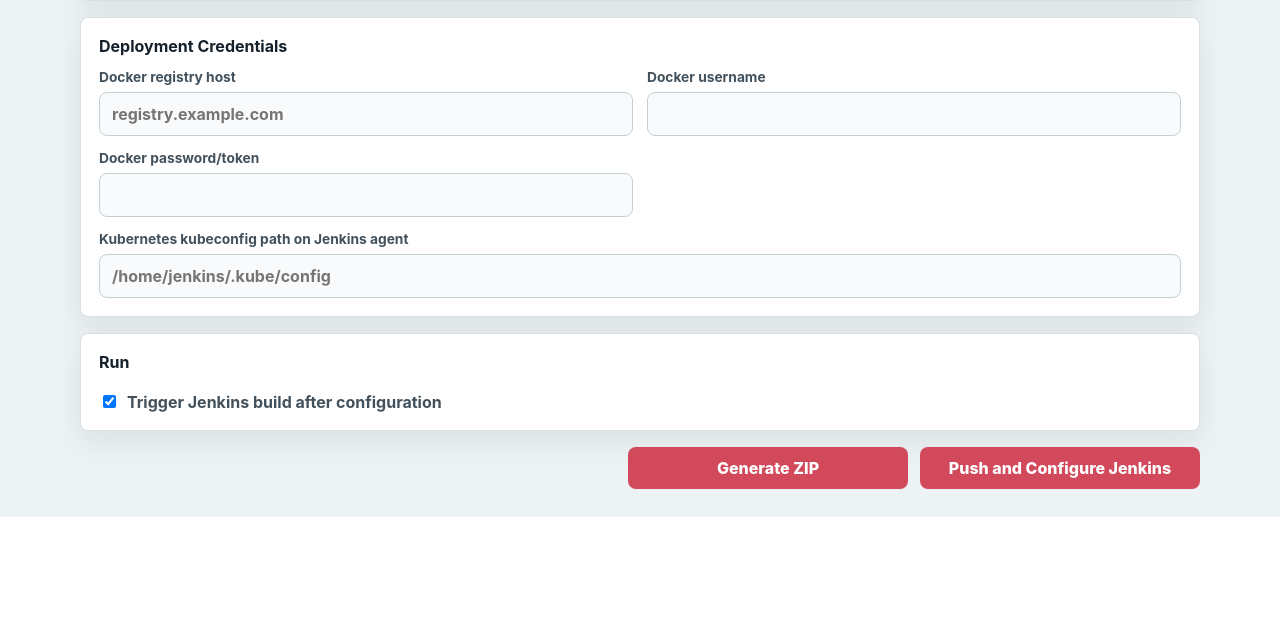
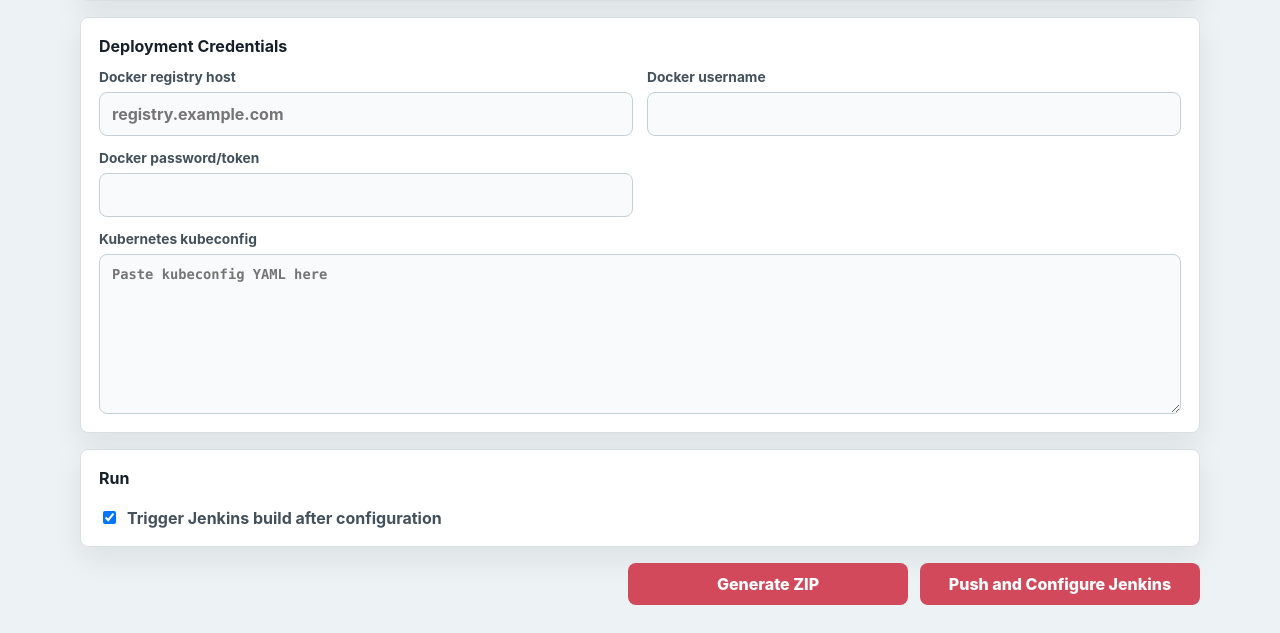
Before and after one commit to Sivanext2011/GitOpsAutomation, a Flask app: page / in a window 1280 px wide. Shown: the part 1697-2330 px from the top of the page. Before the commit the page ends 2214 px from the top, so only its background shows below. Run offline with Flask 3, Linux system fonts and the light colour scheme; some libraries are stand-ins or nearby versions.

Commit message:
Revert to original writeFile approach for kubeconfig that was working before

```diff
--- a/app.py
+++ b/app.py
@@ -79,7 +79,6 @@ class StarterKitConfig:
     include_network_policy: bool
     skip_vuln_scan: bool
     deploy_branch: str
-    kubeconfig_path: str
     build_environment: str  # "vm" or "gke"
 
     @property
@@ -219,7 +218,6 @@ def parse_config(form: dict[str, str]) -> tuple[StarterKitConfig | None, list[st
         include_network_policy=form.get("include_network_policy") == "on",
         skip_vuln_scan=form.get("skip_vuln_scan") == "on",
         deploy_branch=normalize_name(form.get("git_branch", ""), "main"),
-        kubeconfig_path=form.get("kubeconfig", "").strip() or "/var/jenkins_home/.kube/config",
         build_environment=build_environment,
     )
     return (None, errors) if errors else (config, [])
@@ -240,6 +238,7 @@ def parse_automation_config(form: dict[str, str], starter: StarterKitConfig) ->
         "Jenkins API token": form.get("jenkins_token", "").strip(),
         "Docker username": form.get("docker_username", "").strip(),
         "Docker password/token": form.get("docker_password", "").strip(),
+        "Kubeconfig": form.get("kubeconfig", "").strip(),
     }
     for label, value in required.items():
         if not value:
@@ -629,6 +628,7 @@ def create_or_update_file_credential(
 def create_or_update_jenkins_job(starter: StarterKitConfig, automation: AutomationConfig) -> str:
     create_or_update_credential(automation, f"{starter.slug}-git", "Git token for generated DevSecOps job", automation.git_username, automation.git_token)
     create_or_update_credential(automation, f"{starter.slug}-docker", "Docker registry credentials", automation.docker_username, automation.docker_password)
+    create_or_update_credential(automation, f"{starter.slug}-kubeconfig", "Kubernetes kubeconfig", None, automation.kubeconfig)
 
     job_name = urllib.parse.quote(automation.jenkins_job_name, safe="")
     config_xml = jenkins_job_xml(starter, automation)
--- a/templates/index.html
+++ b/templates/index.html
@@ -181,8 +181,8 @@
                 <input name="docker_password" type="password" autocomplete="off">
               </label>
           <label class="wide">
-                <span>Kubernetes kubeconfig path on Jenkins agent</span>
-                <input name="kubeconfig" placeholder="/home/jenkins/.kube/config" value="">
+                <span>Kubernetes kubeconfig</span>
+                <textarea name="kubeconfig" rows="8" spellcheck="false" placeholder="Paste kubeconfig YAML here"></textarea>
               </label>
             </div>
           </section>
```
Also changed, not shown: templates/artifacts/Jenkinsfile.j2 (+12 -6 lines).
